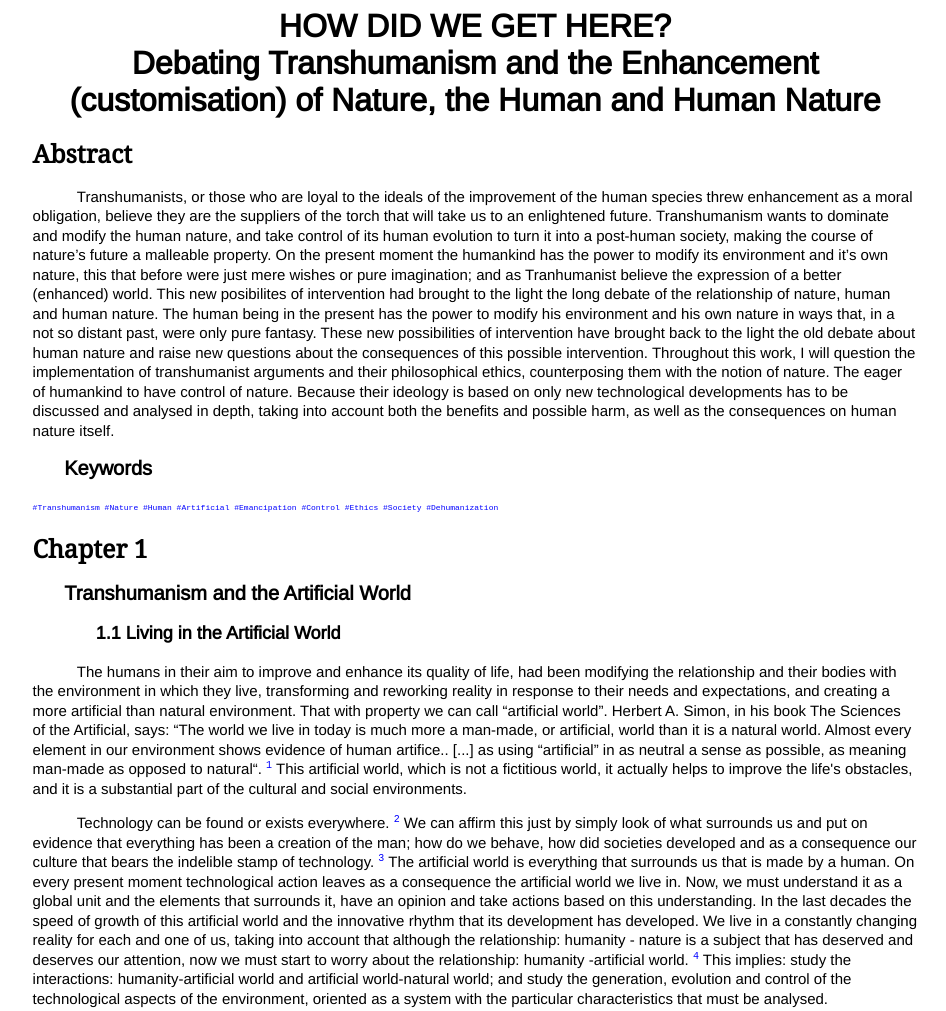
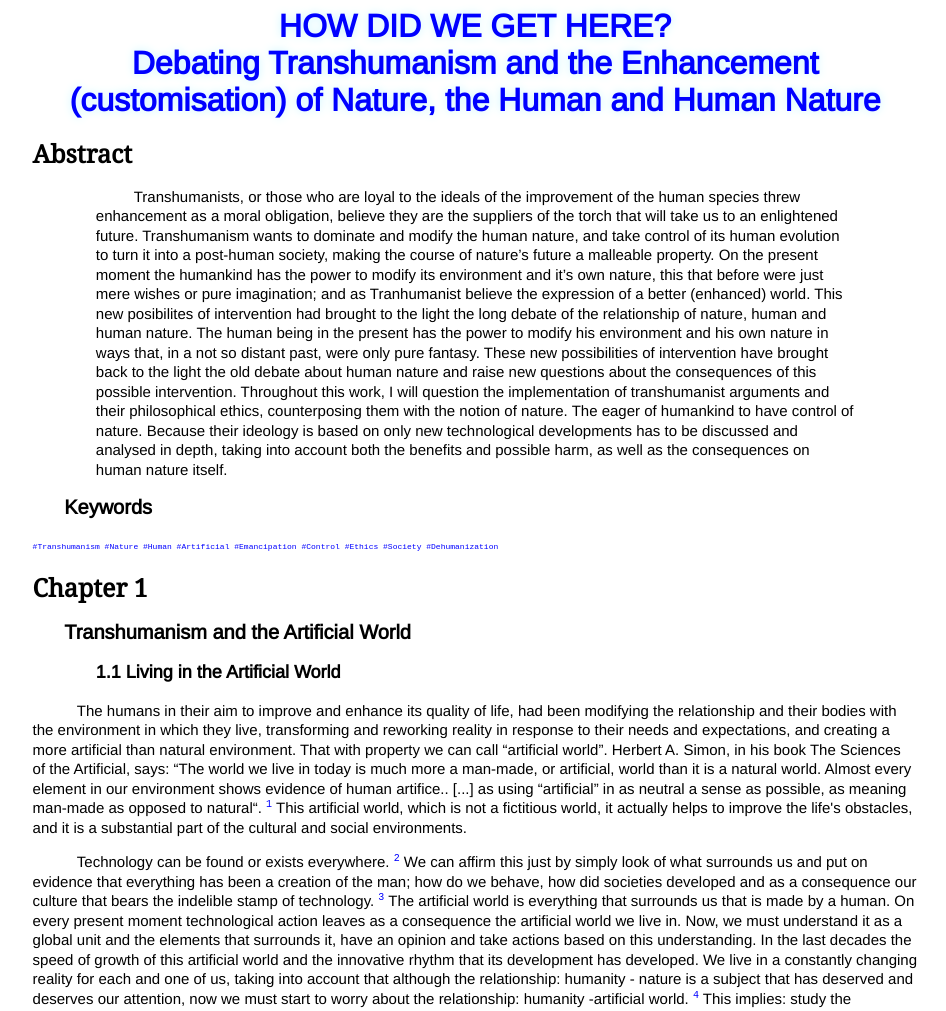
Before and after one commit to kabk/go-theses-19-sophia-de-jong, a plain HTML site: page index.html in a window 1280 px wide. Shown: the top 1011 px of the page, without its empty margins (165-1111 px from the left). Drawn offline with nearby package versions, Linux system fonts and the light colour scheme.

Commit message:
Add files via upload

```diff
--- a/style/site.css
+++ b/style/site.css
@@ -98,6 +98,16 @@ p3 {
 visibility:visible;
 }
 
+#col {
+	text-align: center;
+}
+
+.abstract-text {
+	margin-right: 20%;
+	margin-left: 20%;
+
+
+}
 /*
 .columns .col {
   width: 33.3333%;
@@ -109,13 +119,19 @@ visibility:visible;
 .endLinkAct {
   text-align: center;
   font-family: 'Arimo', sans-serif;
-  	margin: 0 auto;
-	height: 100%;
+  margin: 0 auto;
+  height: 100%;
+  color: blue;
   }
 
 .endLinkTitle {
   font-family: 'Arimo', sans-serif;
   font-size: 2rem;
   text-align: center;
-  	margin: 0 auto;
-	height: 100%;}
+  margin: 0 auto;
+  height: 100%;
+  color: blue;
+  text-shadow: 0 0 10px #c6f5ff;
+
+
+}
```
